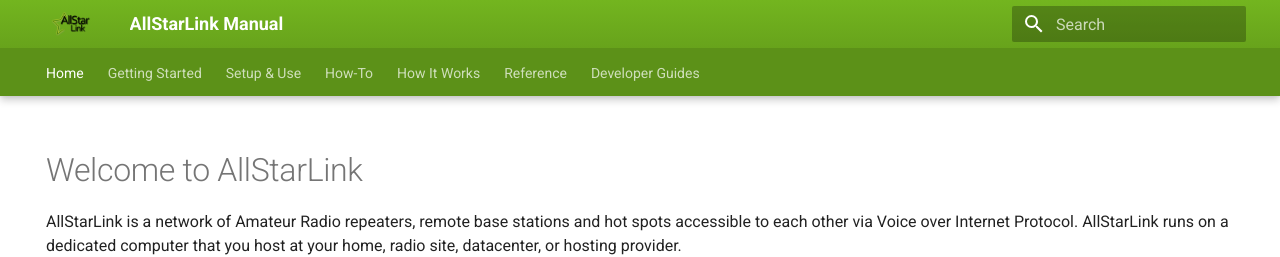
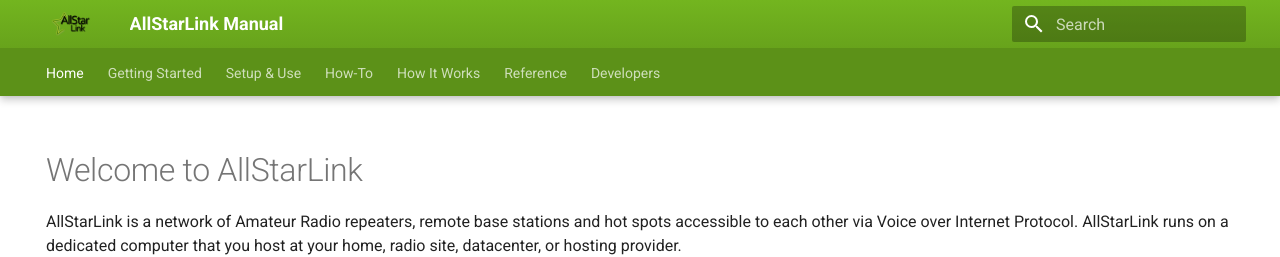
Before and after one commit to AllStarLink/ASL3-Manual, an MkDocs documentation site: the page built from docs/index.md, in a window 1280 px wide. Shown: the top 257 px of the page. Built offline with MkDocs 1.6.1 and Material for MkDocs 9.7.7, drawn with Linux system fonts in a browser that asks for light colours.

Commit message:
dEVELOPERS

```diff
--- a/mkdocs.yml
+++ b/mkdocs.yml
@@ -237,7 +237,7 @@
       - config/simpleusb_conf.md
       - config/tlb_conf.md
       - config/voter_conf.md
-  - Developer Guides:
+  - Developers:
     - developers/source-install.md
     - developers/api.md
     - developers/iaxtext.md
```
